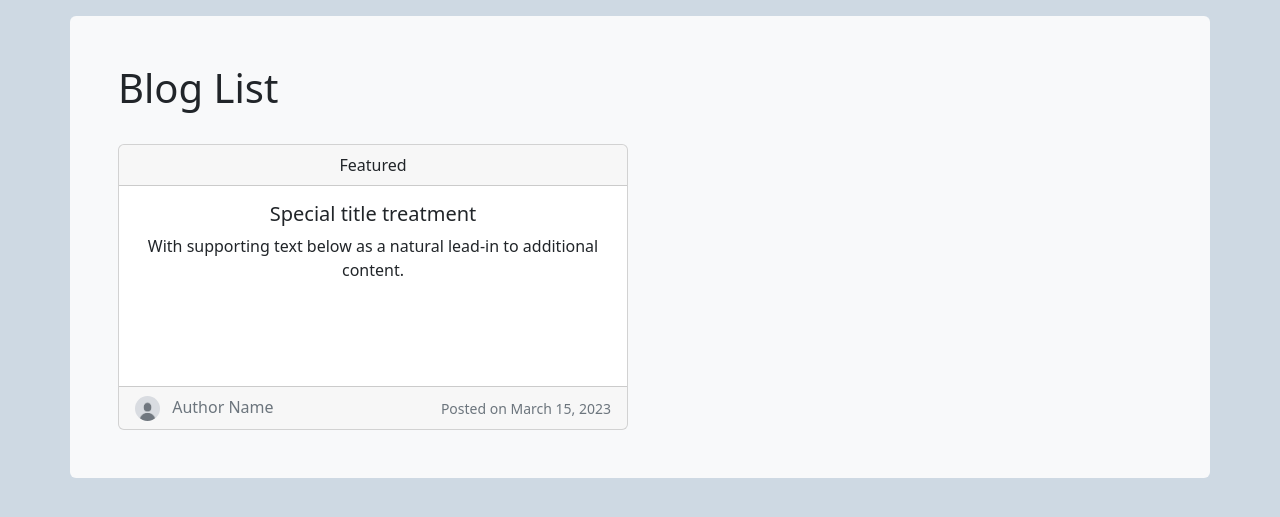
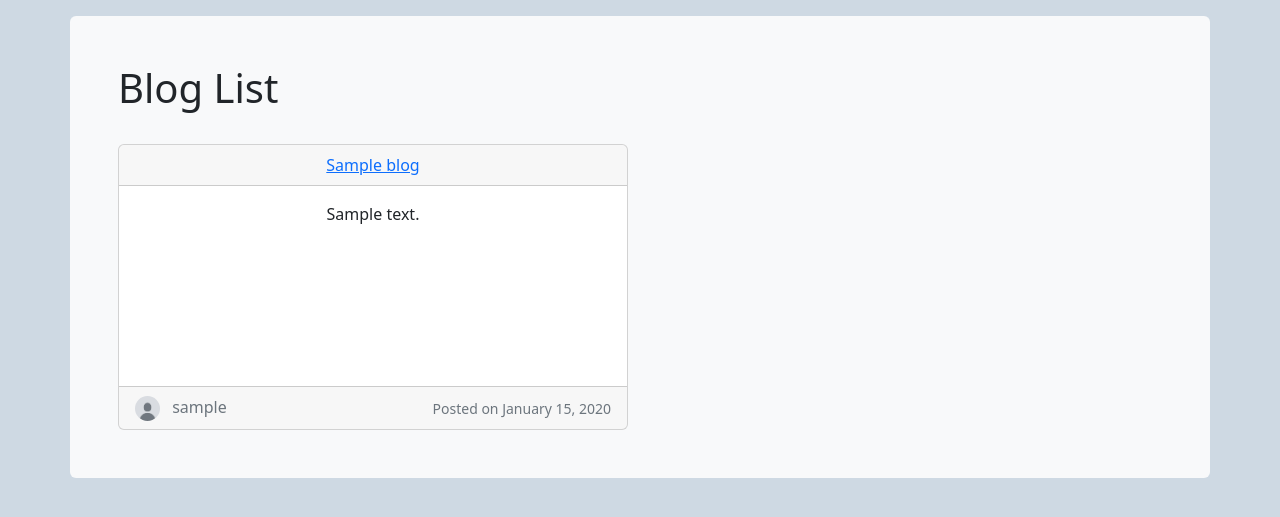
Before and after one commit to mashpotato9/Blog_Django, a Django app: template templates/index.html in a window 1280 px wide. Shown: the part 78-595 px from the top of the page. Run offline with Django 5.2, Linux system fonts and the light colour scheme; the template is opened without the code that fills it: most values are stand-ins (such as "Sample title", 1, 10 or a date in 2020); data that the repository does not hold is empty; some libraries are stand-ins or nearby versions.

Commit message:
completed displaying dynamic data on home page

```diff
--- a/blog/views.py
+++ b/blog/views.py
@@ -9,7 +9,8 @@ from .forms import BlogForm
 
 # Create your views here.
 def index(request):
-    return render(request, 'index.html')
+    blogs = Blog.objects.all().order_by('-created_at')
+    return render(request, 'index.html', context={'blogs': blogs})
 
 
 def detail(request, blog_id):
@@ -66,4 +67,4 @@ def search(request):
     # /search?q=keyword
     q = request.GET.get('q')
     blogs = Blog.objects.filter(Q(title__icontains=q) | Q(content__icontains=q)).order_by('-created_at')
-    return render(request, 'search_results.html', context={'blogs': blogs, 'query': q})
+    return render(request, 'index.html', context={'blogs': blogs})
--- a/templates/index.html
+++ b/templates/index.html
@@ -5,25 +5,27 @@
 {% block content %}
 <h1>Blog List</h1>
 <div class="row row-cols-2 g-4 mt-2">
+{% for blog in blogs %}
     <div class="col">
         <div class="card text-center">
             <div class="card-header">
-                    Featured
+                <a href="{% url 'blog:detail' blog.id %}">{{ blog.title }}</a>
             </div>
             <div class="card-body" style="height: 200px;">
-                    <h5 class="card-title">Special title treatment</h5>
-                    <p class="card-text">With supporting text below as a natural lead-in to additional content.</p>
+                <p class="card-text">{{ blog.content|striptags|truncatewords:35 }}</p>
             </div>
             <div class="card-footer text-muted d-flex justify-content-between align-items-center">
                 <div>
                     <img src="{% static 'img/avatar.jpg' %}" class="rounded-circle" alt="Logo" height="25">
-                        <span class="ms-2">Author Name</span>
+                    <span class="ms-2">{{ blog.author.username }}</span>
                 </div>
                 <div>
-                        <small>Posted on <time datetime="2023-03-15">March 15, 2023</time></small>
+                    <small>Posted on <time datetime="{{ blog.created_at|date:'c' }}">{{ blog.created_at|date:'F j, Y' }}</time></small>
                 </div>
             </div>
         </div>
     </div>
+{% endfor %}
 </div>
+
 {% endblock %}
```
Lines whose indentation alone changed are shown as unchanged.
